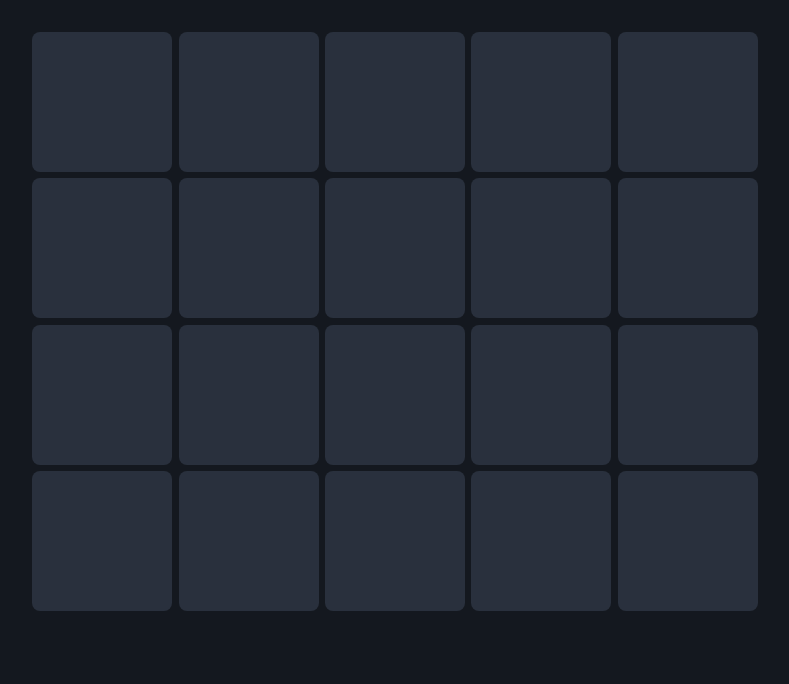
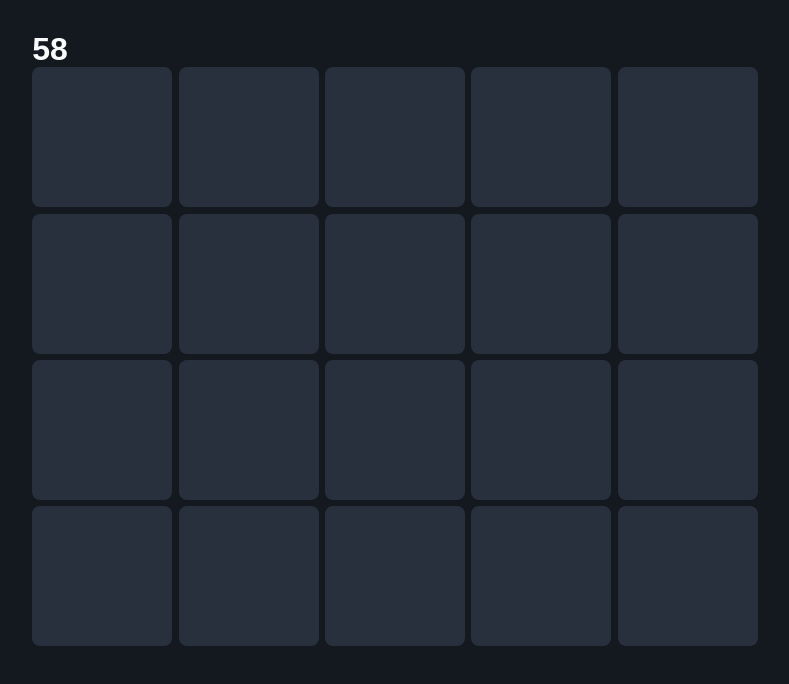
Before and after one commit to Andriikryl/matching-game, a SvelteKit app: page / in a window 1280 px wide. Both pictures are taken after a click on the button "PLAY". Shown: the top 684 px of the page, without its empty margins (245-1034 px from the left). Built offline with nearby package versions, Linux system fonts and the light colour scheme.

Commit message:
add timer logic

```diff
--- a/src/routes/+page.svelte
+++ b/src/routes/+page.svelte
@@ -7,6 +7,23 @@
   let maxMatches = grid.length / 2;
   let selected: number[] = [];
   let matches: string[] = [];
+  let timerId: number | null = null;
+  let time = 60;
+
+  function startGameTimer() {
+    function countdown() {
+      state !== "paused" && (time -= 1);
+    }
+    timerId = setInterval(countdown, 1000);
+  }
+  function gameLost() {
+    state = "lost";
+  }
+  $: if (state === "playing") {
+    //	in case you pause the game
+    !timerId && startGameTimer();
+  }
+  $: time === 0 && gameLost();
   function createGrid() {
     // only want unique cards
     let cards = new Set<string>();
@@ -50,6 +67,9 @@
 {/if}
 
 {#if state === "playing"}
+  <h1 class="timer" class:pulse={time <= 10}>
+    {time}
+  </h1>
   <div class="cards">
     {#each grid as card, cardIndex}
       {@const isSelected = selected.includes(cardIndex)}
@@ -127,4 +147,18 @@
     margin-block: 2rem;
     font-size: 3rem;
   }
+  .timer {
+    transition: color 0.3s ease;
+  }
+
+  .pulse {
+    color: var(--pulse);
+    animation: pulse 1s infinite ease;
+  }
+
+  @keyframes pulse {
+    to {
+      scale: 1.4;
+    }
+  }
 </style>
```
